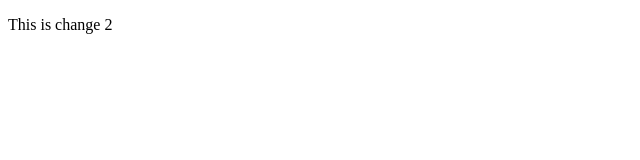
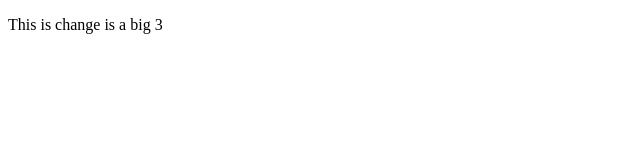
Before and after one commit to MAYDAY2903/websitehomework1, a plain HTML site: page Index.html in a window 1280 px wide. Shown: the full height of the page, 0-640 px from the left. Drawn offline with Linux system fonts and the light colour scheme.

Commit message:
Index with big 3
This is the big 3 change

```diff
--- a/Index.html
+++ b/Index.html
@@ -5,7 +5,7 @@
     </head>
 
     <body>
-        <p>This is change 2</p>
+        <p>This is change is a big 3</p>
 
     </body>
 </html>
```
